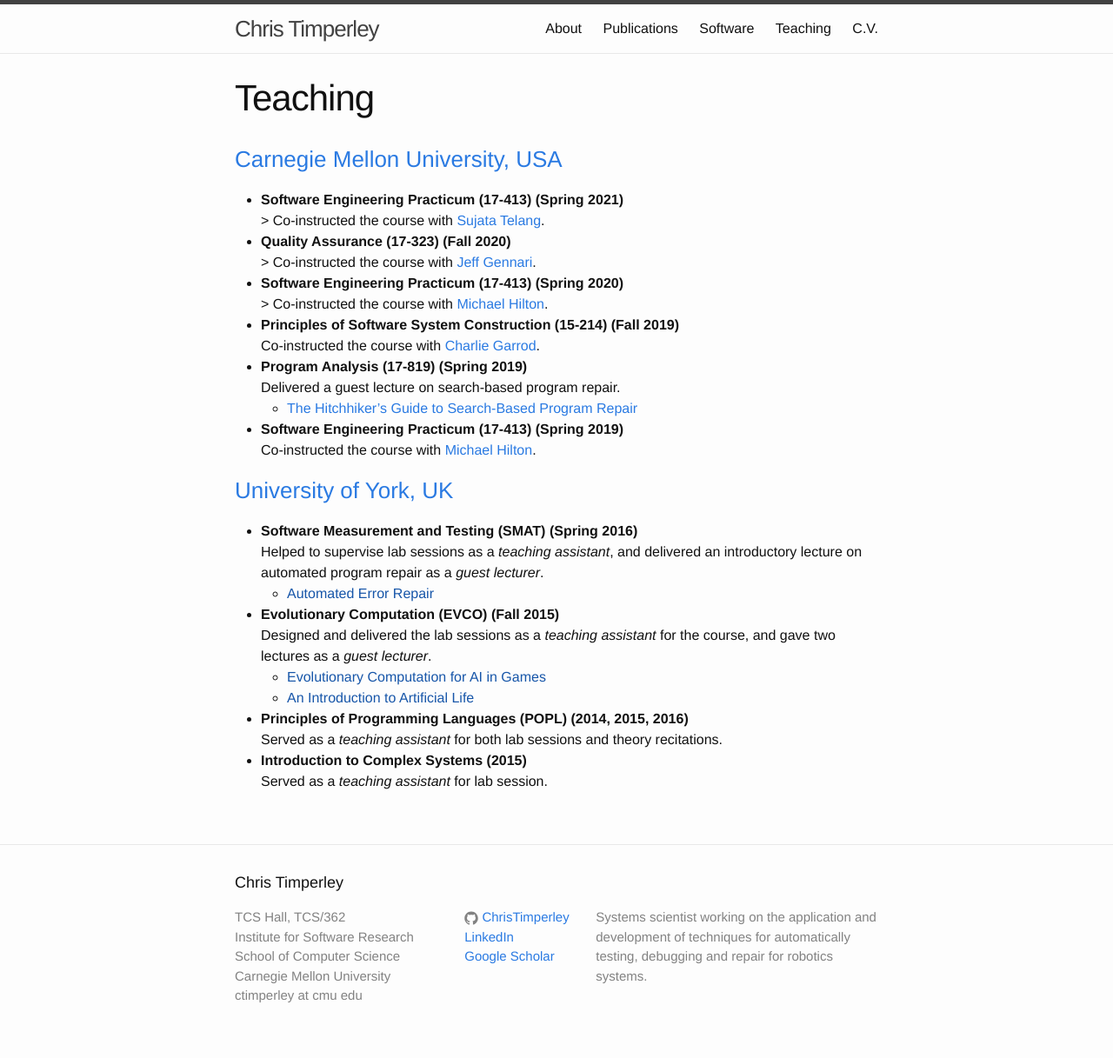
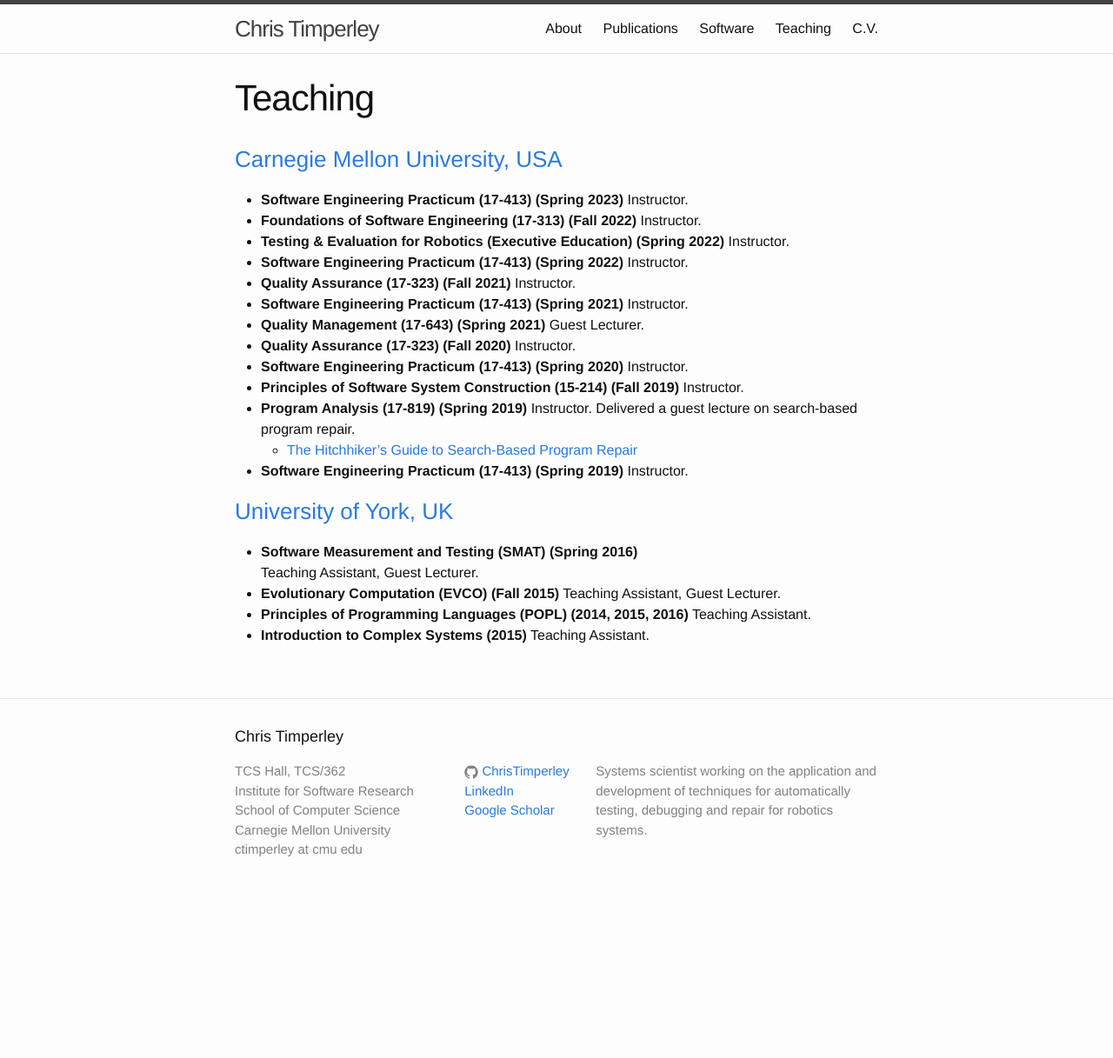
Before and after one commit to ChrisTimperley/ChrisTimperley.github.io, a Jekyll site: the page built from teaching.md, in a window 1280 px wide. Shown: the whole page at 87% size. Built offline with Jekyll 4.4.1, drawn with Linux system fonts in a browser that asks for light colours; nearby versions of some CDN libraries; after the commit the page ends 1049 px from its top, so only the background shows below that.

Commit message:
updated teaching record

```diff
--- a/teaching.md
+++ b/teaching.md
@@ -6,34 +6,25 @@ permalink: /teaching/
 
 ### [Carnegie Mellon University, USA](https://www.cmu.edu/)
 
-* **Software Engineering Practicum (17-413) (Spring 2021)**<br/>>
-  Co-instructed the course with [Sujata Telang](https://www.isri.cmu.edu/people/core-faculty/telang-sujata.html).
-* **Quality Assurance (17-323) (Fall 2020)**<br/>>
-  Co-instructed the course with [Jeff Gennari](https://resources.sei.cmu.edu/library/author.cfm?authorid=3415).
-* **Software Engineering Practicum (17-413) (Spring 2020)**<br/>>
-  Co-instructed the course with [Michael Hilton](https://www.cs.cmu.edu/~mhilton).
-* **Principles of Software System Construction (15-214) (Fall 2019)**<br/>
-  Co-instructed the course with [Charlie Garrod](https://www.cs.cmu.edu/~charlie).
-* **Program Analysis (17-819) (Spring 2019)**<br/>
+* **Software Engineering Practicum (17-413) (Spring 2023)** Instructor.
+* **Foundations of Software Engineering (17-313) (Fall 2022)** Instructor.
+* **Testing & Evaluation for Robotics (Executive Education) (Spring 2022)** Instructor.
+* **Software Engineering Practicum (17-413) (Spring 2022)** Instructor.
+* **Quality Assurance (17-323) (Fall 2021)** Instructor.
+* **Software Engineering Practicum (17-413) (Spring 2021)** Instructor.
+* **Quality Management (17-643) (Spring 2021)** Guest Lecturer.
+* **Quality Assurance (17-323) (Fall 2020)** Instructor.
+* **Software Engineering Practicum (17-413) (Spring 2020)** Instructor.
+* **Principles of Software System Construction (15-214) (Fall 2019)** Instructor.
+* **Program Analysis (17-819) (Spring 2019)** Instructor.
   Delivered a guest lecture on search-based program repair.
   * [The Hitchhiker's Guide to Search-Based Program Repair](http://www.cs.cmu.edu/~aldrich/courses/17-355-19sp/notes/slides24-program-repair.pdf)
-* **Software Engineering Practicum (17-413) (Spring 2019)**<br/>
-  Co-instructed the course with [Michael Hilton](https://www.cs.cmu.edu/~mhilton).
+* **Software Engineering Practicum (17-413) (Spring 2019)** Instructor.
 
 
 ### [University of York, UK](https://www.york.ac.uk/)
 
-* **Software Measurement and Testing (SMAT) (Spring 2016)**<br/>
-  Helped to supervise lab sessions as a *teaching assistant*,
-  and delivered an introductory lecture on automated program repair as
-  a *guest lecturer*.
-  * [Automated Error Repair]()
-* **Evolutionary Computation (EVCO) (Fall 2015)**<br/>
-  Designed and delivered the lab sessions as a *teaching assistant* for the
-  course, and gave two lectures as a *guest lecturer*.
-  * [Evolutionary Computation for AI in Games]()
-  * [An Introduction to Artificial Life]()
-* **Principles of Programming Languages (POPL) (2014, 2015, 2016)**<br/>
-  Served as a *teaching assistant* for both lab sessions and theory recitations.
-* **Introduction to Complex Systems (2015)**<br/>
-  Served as a *teaching assistant* for lab session.
+* **Software Measurement and Testing (SMAT) (Spring 2016)**<br/> Teaching Assistant, Guest Lecturer.
+* **Evolutionary Computation (EVCO) (Fall 2015)** Teaching Assistant, Guest Lecturer.
+* **Principles of Programming Languages (POPL) (2014, 2015, 2016)** Teaching Assistant.
+* **Introduction to Complex Systems (2015)** Teaching Assistant.
```
